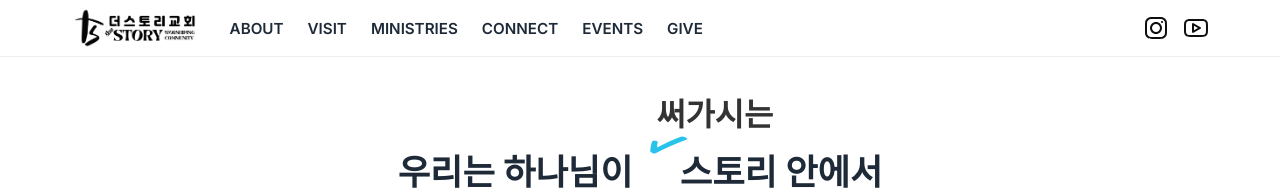
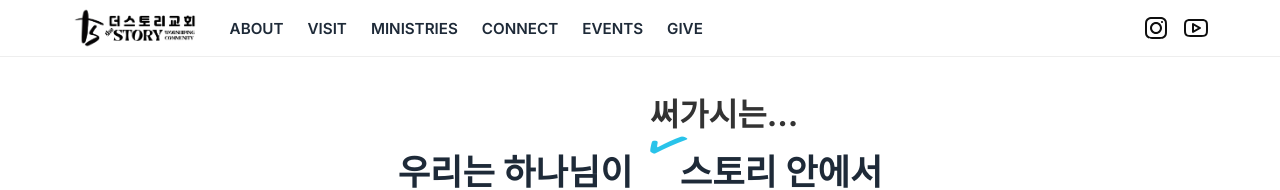
Before and after one commit to bumvino/theSTORY, a Next.js app: page / in a window 1280 px wide. Shown: the top 190 px of the page. Built offline with nearby package versions, Linux system fonts and the light colour scheme.

Commit message:
Your commit message

```diff
--- a/app/components/DynamicHeadline.jsx
+++ b/app/components/DynamicHeadline.jsx
@@ -20,7 +20,7 @@ export default function DynamicHeadline() {
                 우리는 하나님이
                 <span className="insertion">
           <span className="tick">✓</span>
-          <span className="above">써가시는</span>
+          <span className="above">써가시는...</span>
         </span>
                 스토리 안에서
                 <br />
```
